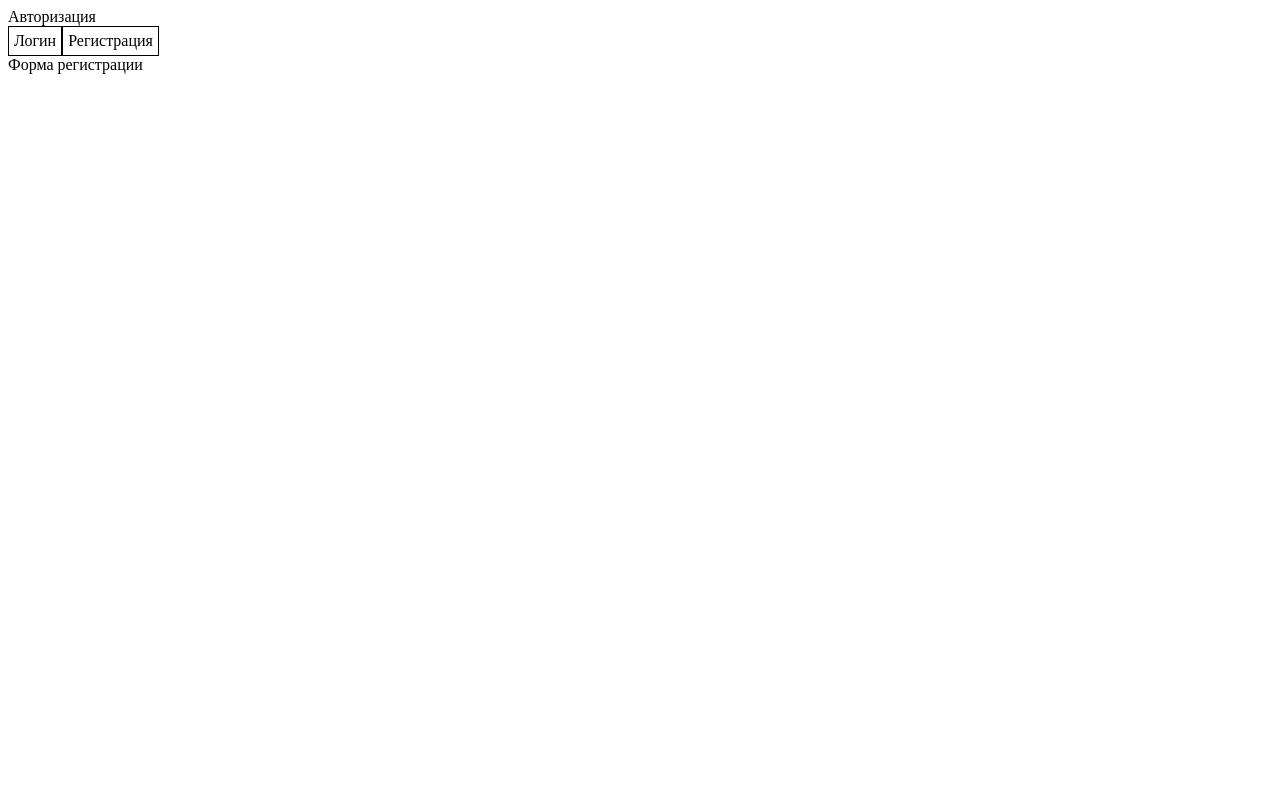
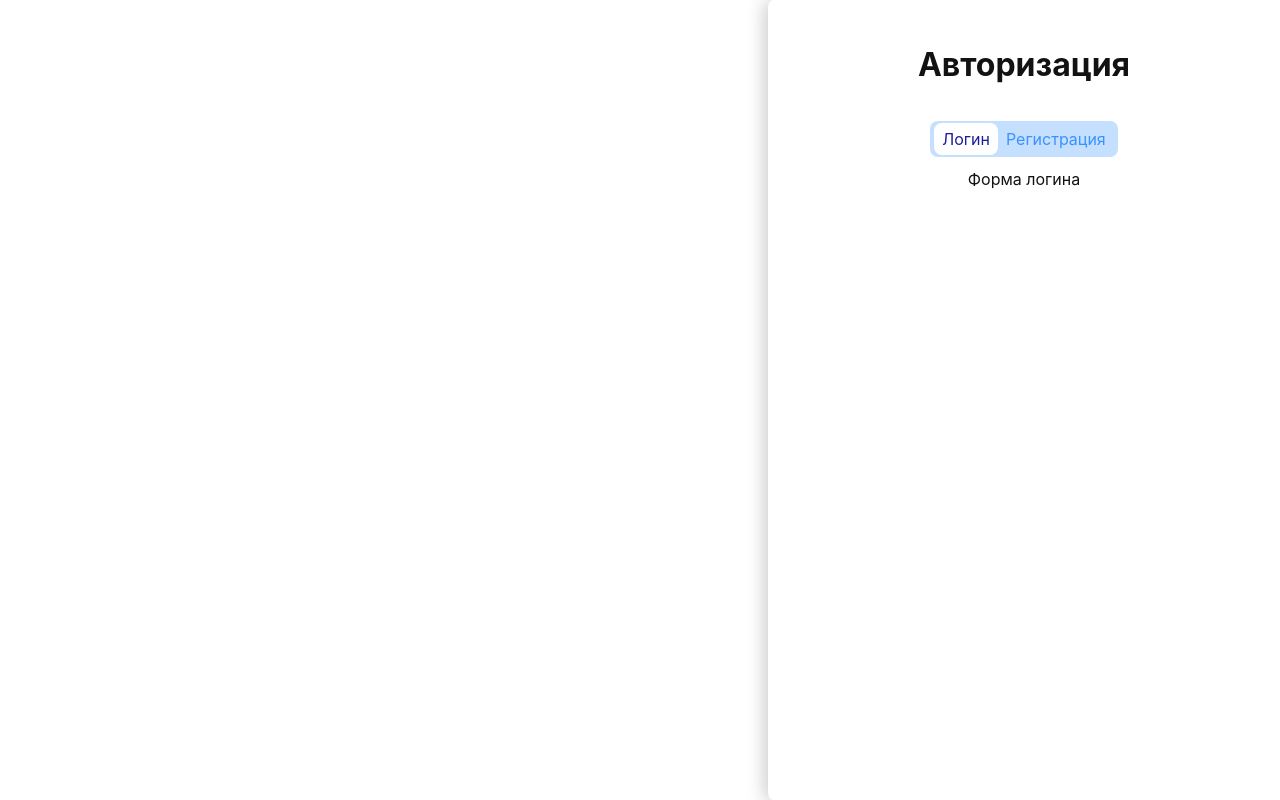
Before and after one commit to SergienkoNikita/logain-registration-react, a React (Vite) app: page /auth in a window 1280 px wide. Built offline with nearby package versions, Linux system fonts and the light colour scheme.

Commit message:
add some auth content

```diff
--- a/package.json
+++ b/package.json
@@ -10,6 +10,7 @@
     "preview": "vite preview"
   },
   "dependencies": {
+    "autoprefixer": "^10.4.14",
     "eslint-config-airbnb": "^19.0.4",
     "eslint-config-airbnb-typescript": "^17.0.0",
     "localforage": "^1.10.0",
--- a/src/app/index.tsx
+++ b/src/app/index.tsx
@@ -1,5 +1,6 @@
 import { FC } from 'react';
 import { Routing } from '../pages';
+import '../index.css';
 
 export const App: FC = () => (
     <div className="app">
--- a/src/main.tsx
+++ b/src/main.tsx
@@ -1,10 +1,12 @@
-import ReactDOM from 'react-dom';
 import React from 'react';
+import { createRoot } from 'react-dom/client';
 import { App } from './app';
 
-ReactDOM.render(
+const container = document.getElementById('root');
+const app = createRoot(container ?? document.body);
+
+app.render(
     <React.StrictMode>
       <App/>
     </React.StrictMode>,
-    document.getElementById('root'),
 );
--- a/src/pages/authorization/ui/authorization.tsx
+++ b/src/pages/authorization/ui/authorization.tsx
@@ -1,34 +1,45 @@
-import { FC, useState } from 'react';
+import {
+  FC, JSX, useMemo, useState,
+} from 'react';
 import { LoginForm } from './login-form.tsx';
 import { RegistrationForm } from './registration-form.tsx';
 import { BaseSwitchButton } from '../../../shared/ui';
+import styles from './authoriztion.module.css';
 
-enum LoginTypeEnum {
+enum LoginType {
   Login = 'login',
   Registration = 'registration',
 }
 
 export const Authorization: FC = () => {
-  const [loginType, setLoginType] = useState<LoginTypeEnum>();
-  const options: { value: LoginTypeEnum, label: string }[] = [{ value: LoginTypeEnum.Login, label: 'Логин' }, { value: LoginTypeEnum.Registration, label: 'Регистрация' }];
+  const [activeLoginType, setActiveLoginType] = useState<LoginType>(LoginType.Login);
+  const loginTypeOptions: { value: LoginType, label: string }[] = [
+    { value: LoginType.Login, label: 'Логин' },
+    { value: LoginType.Registration, label: 'Регистрация' },
+  ];
 
-  const setSelected = (value: LoginTypeEnum) => {
-    if (value === LoginTypeEnum.Login || value === LoginTypeEnum.Registration) setLoginType(value);
+  const setSelected = (loginType: LoginType) => {
+    setActiveLoginType(loginType);
   };
 
+  const activeForm = useMemo<JSX.Element>(() => {
+    if (activeLoginType === LoginType.Login) return <LoginForm/>;
+
+    return <RegistrationForm/>;
+  }, [activeLoginType]);
+
   return (
-    <div>
-      Авторизация
+    <div className={styles.authorization}>
+      <div className={styles.authorizationForms}>
+        <h1>Авторизация</h1>
 
-      <BaseSwitchButton
-        value={loginType as string}
-        options={options}
-        onChange={setSelected}
-      />
-      {loginType === LoginTypeEnum.Login
-        ? <LoginForm/>
-        : <RegistrationForm/>
-      }
+        <BaseSwitchButton
+          value={activeLoginType as string}
+          options={loginTypeOptions}
+          onChange={setSelected}
+        />
+        { activeForm }
+      </div>
     </div>
   );
 };
--- /dev/null
+++ b/src/pages/authorization/ui/authoriztion.module.css
@@ -0,0 +1,22 @@
+.authorization {
+    display: grid;
+    grid-template-columns: 60% 40%;
+    width: 100vw;
+    min-height: 100vh;
+    background-color: #fff;
+}
+
+.authorizationForms {
+    grid-column: 2/3;
+    min-height: 100vh;
+    width: 100%;
+    background-color: #fff;
+    padding: 20px 40px;
+    display: flex;
+    flex-direction: column;
+    align-items: center;
+    gap: 10px;
+    box-shadow: -4px 1px 18px 0 #cdcdcd;
+    border-top-left-radius: 1%;
+    border-bottom-left-radius: 1%;
+}
--- a/src/pages/authorization/ui/login-form.tsx
+++ b/src/pages/authorization/ui/login-form.tsx
@@ -1,4 +1,6 @@
 import { FC } from 'react';
+
+// TODO Вынести в features
 
 export const LoginForm: FC = () => (
     <div>Форма логина</div>
--- a/src/pages/authorization/ui/registration-form.tsx
+++ b/src/pages/authorization/ui/registration-form.tsx
@@ -1,5 +1,6 @@
 import { FC } from 'react';
 
+// TODO Вынести в features
 export const RegistrationForm: FC = () => (
   <div>Форма регистрации</div>
 );
--- /dev/null
+++ b/src/shared/ui/base-switch-button/base-switch-button.module.css
@@ -0,0 +1,21 @@
+.baseSwitchButton {
+    display: flex;
+    background-color: #c5dfff;
+    border-radius: 8px;
+    padding: 2px 4px;
+    color: #3992ff;
+    cursor: pointer;
+    user-select: none;
+    width: fit-content;
+}
+
+.baseSwitchButtonItem {
+    padding: 4px 8px;
+    border-radius: 8px;
+    transition: background-color .2s ease-in-out;
+}
+
+.baseSwitchButtonItemActive {
+    background-color: #fff;
+    color: #1d1d99;
+}
--- a/src/shared/ui/base-switch-button/base-switch-button.tsx
+++ b/src/shared/ui/base-switch-button/base-switch-button.tsx
@@ -1,4 +1,5 @@
 import { FC } from 'react';
+import style from './base-switch-button.module.css';
 
 interface BaseSwitchButtonProps {
   value: string | number;
@@ -7,13 +8,12 @@ interface BaseSwitchButtonProps {
 }
 
 export const BaseSwitchButton: FC<BaseSwitchButtonProps> = (props) => (
-    <div style={{ display: 'flex' }}>
+    <div className={style.baseSwitchButton}>
       {props.options
         .map(
           (option) => <div
-            style={{
-              border: '1px solid black', padding: '5px', cursor: 'pointer', backgroundColor: props.value === option.value ? 'tan' : '',
-            }}
+            key={option.value}
+            className={[props.value === option.value ? style.baseSwitchButtonItemActive : '', style.baseSwitchButtonItem].join(' ')}
             onClick={() => props.onChange(option.value)}
           >{option.label}</div>,
         )
```
Also changed, not shown: .eslintrc.cjs, 1 other file (tests, documents, lock files or other folders).
